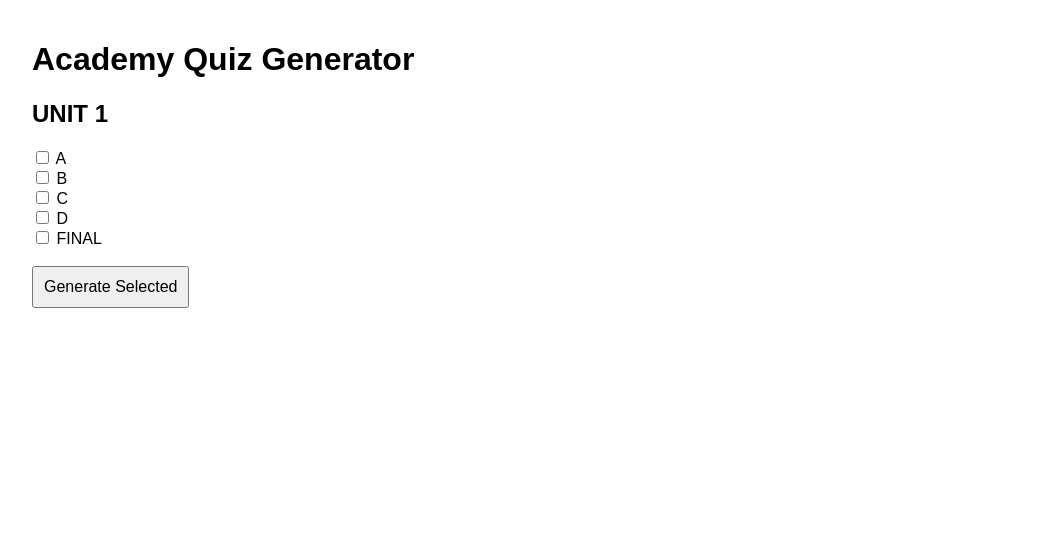
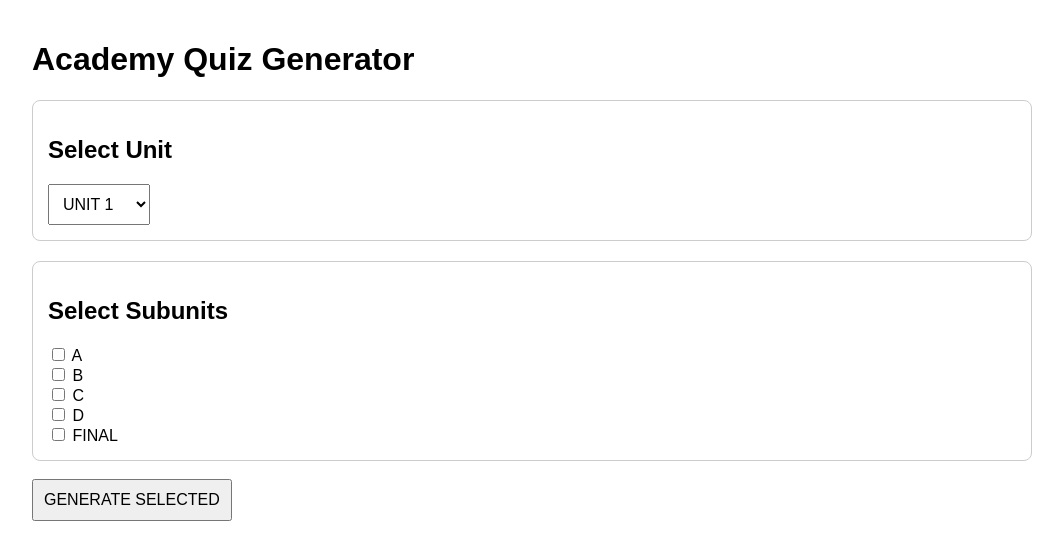
Before and after one commit to prorlandotroncoso-afk/academy-generator, a Flask app: page / in a window 1280 px wide. Shown: the top 560 px of the page, without its empty margins (108-1171 px from the left). Run offline with Flask 3, Linux system fonts and the light colour scheme; data that the repository does not hold is empty.

Commit message:
update unit and subunit selector

```diff
--- a/templates/index.html
+++ b/templates/index.html
@@ -12,9 +12,17 @@
             padding:20px;
         }
 
+        select,
         button{
             padding:10px;
             font-size:16px;
+        }
+
+        .box{
+            margin-top:20px;
+            padding:15px;
+            border:1px solid #ccc;
+            border-radius:8px;
         }
 
     </style>
@@ -26,44 +34,81 @@
 
 <form method="POST">
 
-    <h2>UNIT 1</h2>
+    <div class="box">
+
+        <h2>Select Unit</h2>
+
+        <select name="unit">
+
+            <option value="1">UNIT 1</option>
+            <option value="2">UNIT 2</option>
+            <option value="3">UNIT 3</option>
+            <option value="4">UNIT 4</option>
+            <option value="5">UNIT 5</option>
+            <option value="6">UNIT 6</option>
+            <option value="7">UNIT 7</option>
+            <option value="8">UNIT 8</option>
+            <option value="9">UNIT 9</option>
+            <option value="10">UNIT 10</option>
+
+        </select>
+
+    </div>
+
+    <div class="box">
+
+        <h2>Select Subunits</h2>
 
         <label>
-        <input type="checkbox" name="subunits" value="1A">
+            <input type="checkbox" name="subunits" value="A">
             A
         </label>
+
         <br>
 
         <label>
-        <input type="checkbox" name="subunits" value="1B">
+            <input type="checkbox" name="subunits" value="B">
             B
         </label>
+
         <br>
 
         <label>
-        <input type="checkbox" name="subunits" value="1C">
+            <input type="checkbox" name="subunits" value="C">
             C
         </label>
+
         <br>
 
         <label>
-        <input type="checkbox" name="subunits" value="1D">
+            <input type="checkbox" name="subunits" value="D">
             D
         </label>
+
         <br>
 
         <label>
-        <input type="checkbox" name="subunits" value="1FINAL">
+            <input type="checkbox" name="subunits" value="FINAL">
             FINAL
         </label>
 
-    <br><br>
+    </div>
+
+    <br>
 
     <button type="submit">
-        Generate Selected
+        GENERATE SELECTED
     </button>
 
 </form>
 
+{% if result %}
+
+<hr>
+
+<pre>{{ result }}</pre>
+
+{% endif %}
+
 </body>
 </html>
```
Lines whose indentation alone changed are shown as unchanged.
